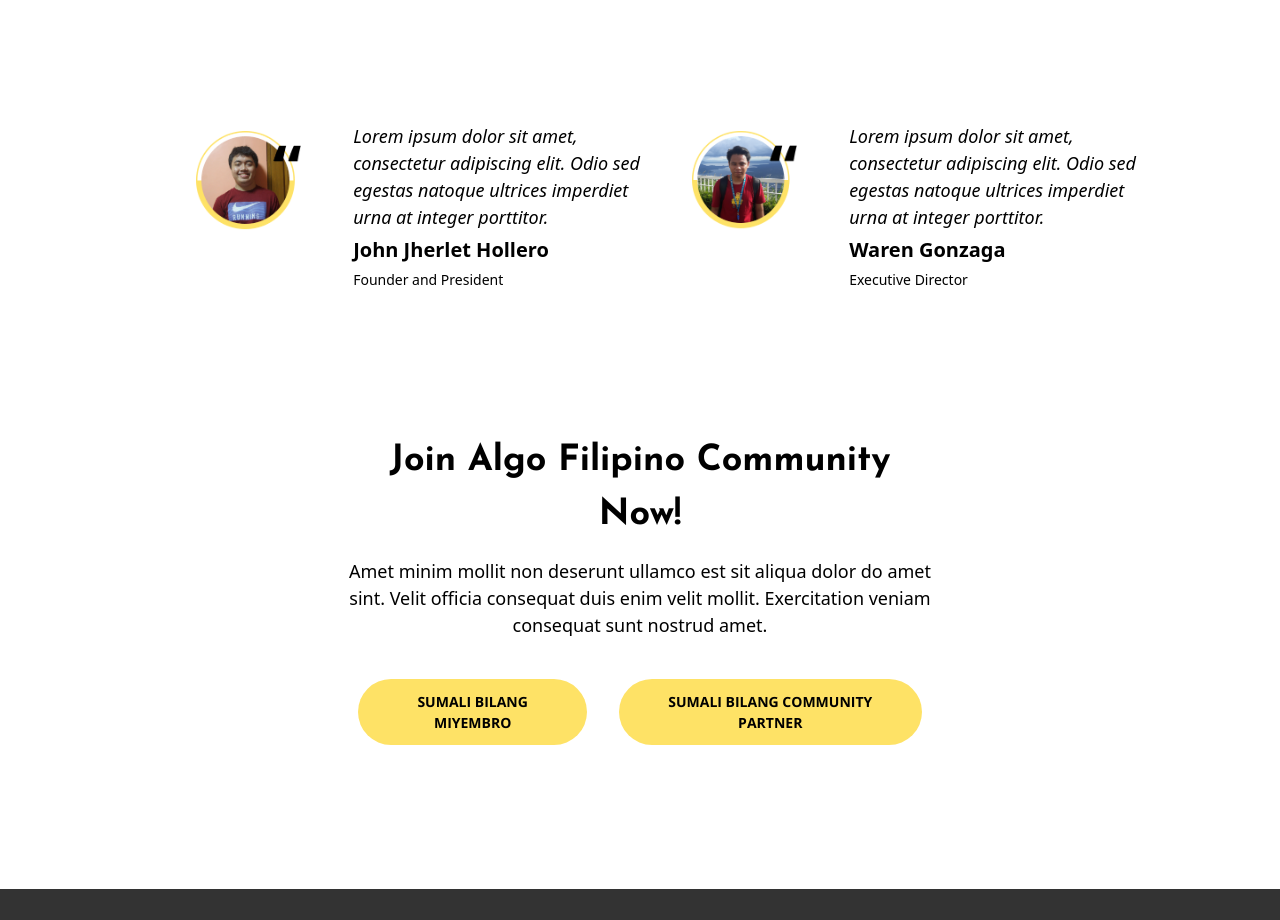
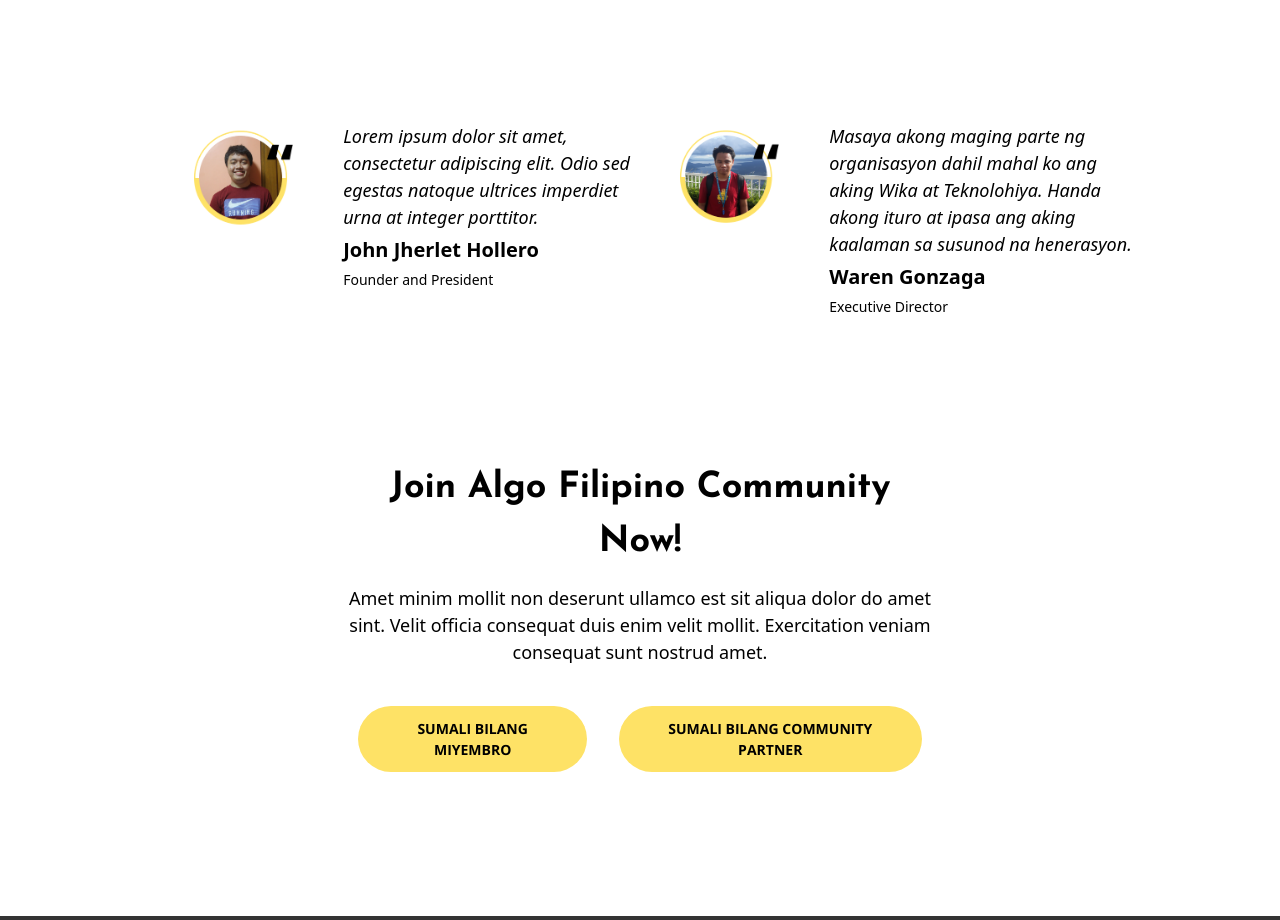
Before and after one commit to algofilipino/homepage, a React (Create React App) app: page /about in a window 1280 px wide. Shown: the part 2200-3120 px from the top of the page. Built offline with nearby package versions, Linux system fonts and the light colour scheme.

Commit message:
✨ TWEAK: add my testimonial

```diff
--- a/src/components/Testimonials.jsx
+++ b/src/components/Testimonials.jsx
@@ -51,10 +51,7 @@
               />
               <div className="grid grid-flow-row auto-rows-max lg:auto-rows-min flex justify-center">
                 <p className="text-p italic">
-                  Lorem ipsum dolor sit amet, <br />
-                  consectetur adipiscing elit. Odio sed <br />
-                  egestas natoque ultrices imperdiet <br />
-                  urna at integer porttitor.
+                Masaya akong maging parte ng organisasyon dahil mahal ko ang aking Wika at Teknolohiya. Handa akong ituro at ipasa ang aking kaalaman sa susunod na henerasyon.
                 </p>
                 <p className="text-name font-bold my-1">Waren Gonzaga</p>
                 <p className="text-btn">Executive Director</p>
```
